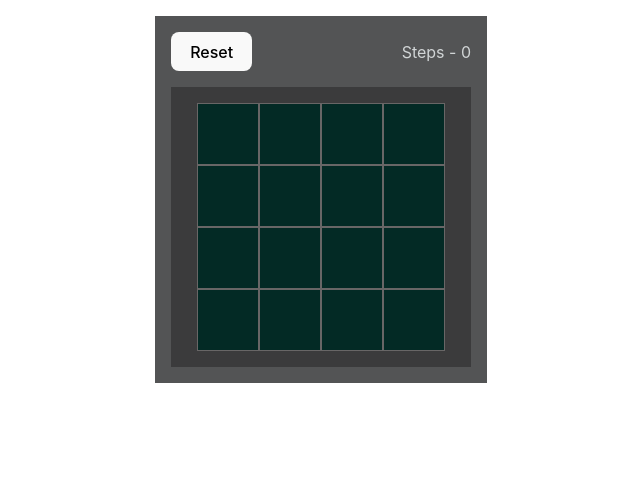
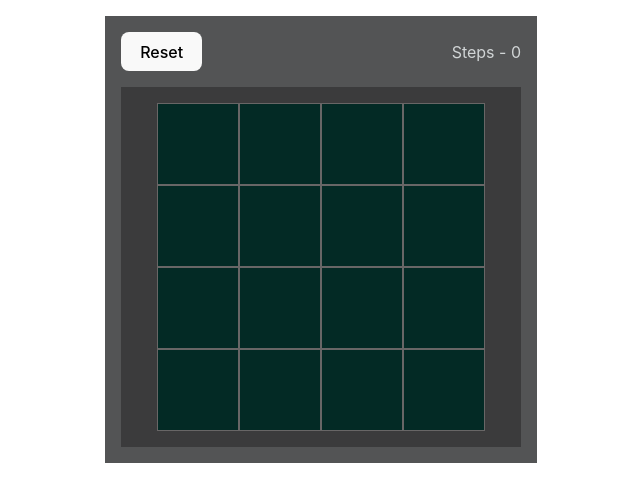
Before and after one commit to ajay020/braingames, a React (Vite) app: page / in a window 1280 px wide. Shown: the top 502 px of the page, without its empty margins (319-959 px from the left). Built offline with nearby package versions, Linux system fonts and the light colour scheme.

Commit message:
add media query

```diff
--- a/src/components/block/block.css
+++ b/src/components/block/block.css
@@ -33,12 +33,15 @@
 }
 
 .correct {
-  /* border: 1px solid green; */
-  color: green;
   opacity: 0;
 }
 .incorrect {
-  /* border: 1px solid red; */
-  color: red;
   opacity: 0;
 }
+
+@media (min-width: 800px) {
+  .block {
+    width: 80px;
+    height: 80px;
+  }
+}
--- a/src/components/blockContainer/blockContainer.css
+++ b/src/components/blockContainer/blockContainer.css
@@ -29,3 +29,9 @@
   color: rgb(209, 213, 214);
   text-align: center;
 }
+
+@media (min-width: 800px) {
+  .container {
+    width: 400px;
+  }
+}
```
